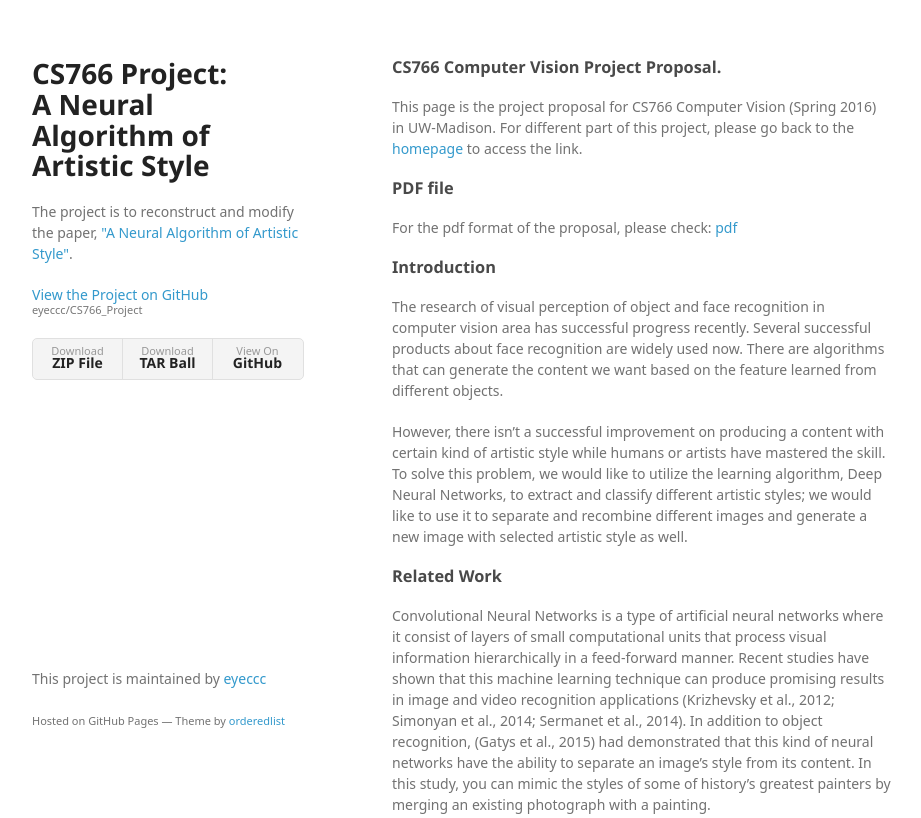
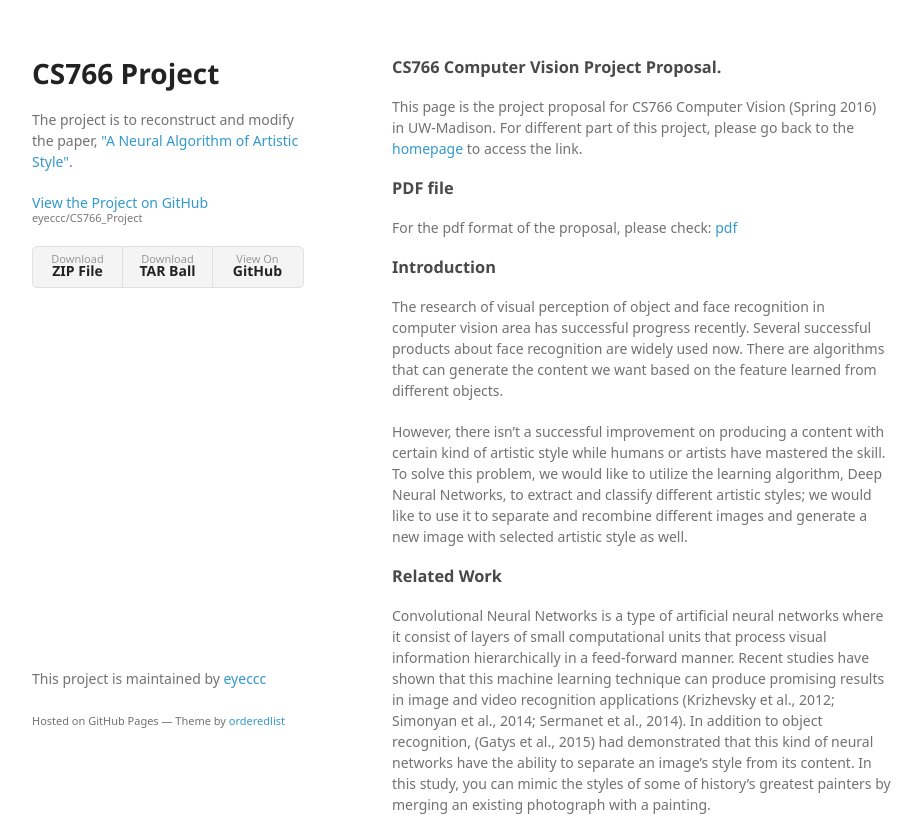
Before and after one commit to eyeccc/CS766_Project, a plain HTML site: page proposal.html in a window 1280 px wide. Shown: the top 818 px of the page, without its empty margins (178-1099 px from the left). Drawn offline with Linux system fonts and the light colour scheme; a web font is replaced by a local one.

Commit message:
Update proposal.html

```diff
--- a/proposal.html
+++ b/proposal.html
@@ -16,7 +16,7 @@
   <body>
     <div class="wrapper">
       <header>
-        <h1>CS766 Project:<br>A Neural Algorithm of Artistic Style</h1>
+        <h1>CS766 Project</h1>
         <p>
         The project is to reconstruct and modify the paper,
         <a href="http://arxiv.org/pdf/1508.06576v2.pdf">"A Neural Algorithm of Artistic Style"</a>.
```
